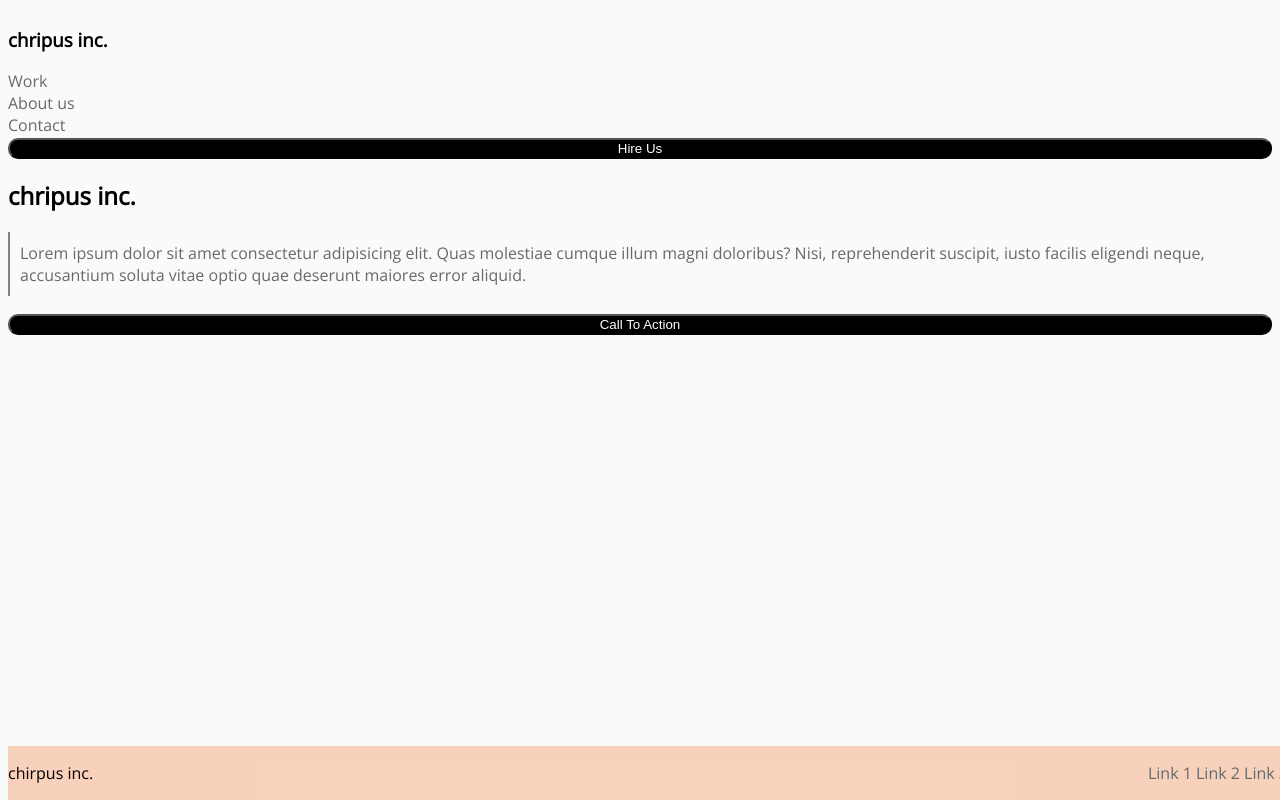
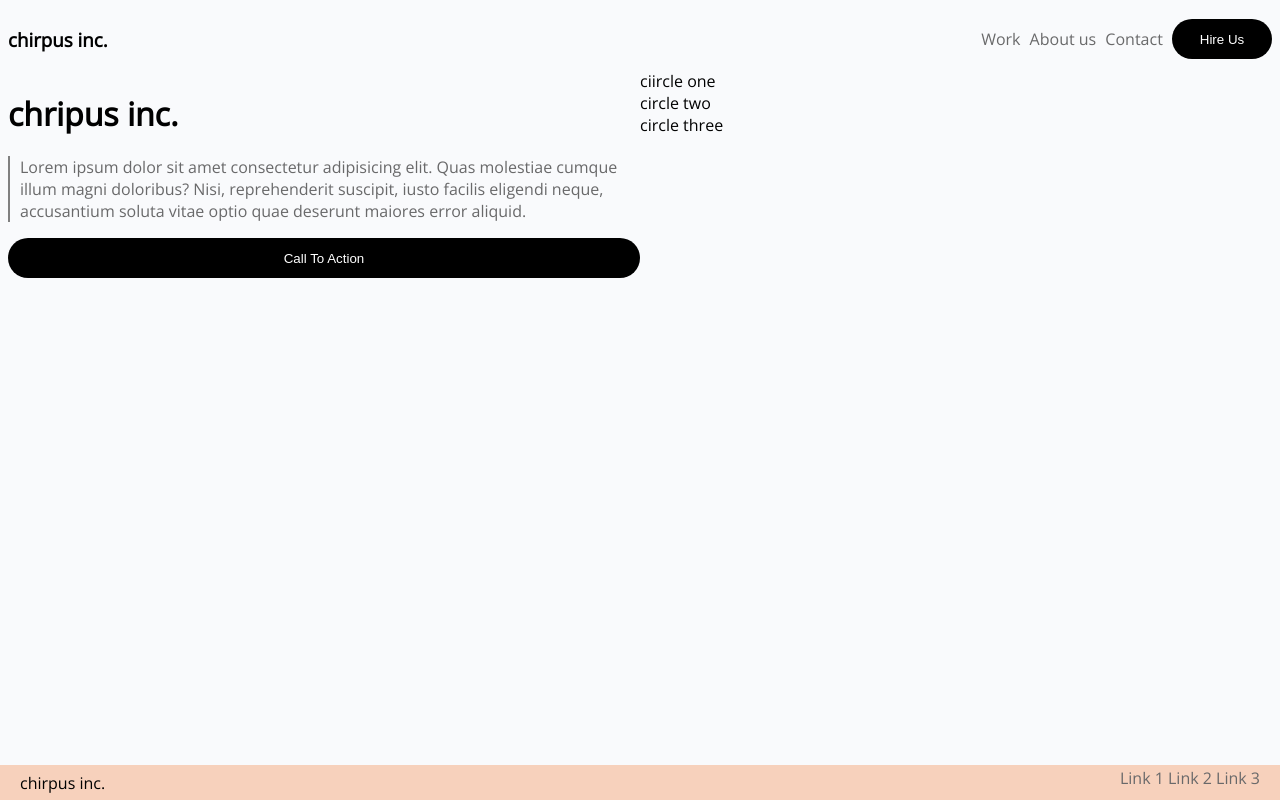
Before and after one commit to PunchesC/LabOne, a plain HTML site: page index.html in a window 1280 px wide. Drawn offline with nearby package versions, Linux system fonts and the light colour scheme.

Commit message:
desktop version

```diff
--- a/index.html
+++ b/index.html
@@ -11,26 +11,43 @@
 </head>
 <body>
   <header>
-    <h3>chripus inc.</h3>
+    <div>
+      <h3>chirpus inc.</h3>
+    </div>
 
-  <nav>
-   <a href="#">Work</a>
-   <a href="#">About us</a>
-   <a href="#">Contact</a>
+    <div id="top-right-header">
+      <nav id="top-right-links">
 
-  </nav>
+          <a href="#">Work</a>
+          <a id="aboutus" href="#">About us</a>
+          <a href="#">Contact</a>
+
+
+
+
+      </nav>
+
+
+      <button id="top-right-button"type="button">Hire Us</button>
+    </div>
+
 
 </header>
-  <div>
-    <button type="button">Hire Us</button>
-  </div>
+
 
 
   <main>
-    <h2>chripus inc.</h2>
+    <div id="main-text">
+    <h1>chripus inc.</h1>
 
-    <p>Lorem ipsum dolor sit amet consectetur adipisicing elit. Quas molestiae cumque illum magni doloribus? Nisi, reprehenderit suscipit, iusto facilis eligendi neque, accusantium soluta vitae optio quae deserunt maiores error aliquid.</p>
-  <button type="button">Call To Action</button>
+    <p id="lorem">Lorem ipsum dolor sit amet consectetur adipisicing elit. Quas molestiae cumque illum magni doloribus? Nisi, reprehenderit suscipit, iusto facilis eligendi neque, accusantium soluta vitae optio quae deserunt maiores error aliquid.</p>
+    <button type="button">Call To Action</button>
+  </div>
+  <div id="circle-container">
+    <div>ciircle one</div>
+    <div>circle two</div>
+    <div>circle three</div>
+  </div>
   </main>
 
 <footer>
--- a/style.css
+++ b/style.css
@@ -1,51 +1,123 @@
-html{
+html {
   font-family: 'Open Sans', sans-serif;
   background-color: #f9fafc;
-  position: relative;
-  width:100%;
-  min-height: 100vh;
 
 }
 
-a{
+nav{
+  margin-bottom: 10px;
+
+}
+
+a {
   text-decoration: none;
+  color: #69696a;
 }
-a {
-  color:#69696a;
-}
-main p{
-  border-left:2px solid gray;
-  position: relative;
-  padding:10px;
-  color:#69696a;
+main p {
+  border-left: 2px solid gray;
+  padding: 0 10px 0 10px;
+  color: #69696a;
 
 }
 
 button {
   width:100%;
-  color:white;
-  background:#000
-  ;
-  border-radius: 10px;
-  color:#fff;
+  height: 40px;
+  border: none;
+  color: white;
+  background: #000;
+  border-radius: 20px;
+  color: #fff;
+
+
+}
+
+#aboutus{
+  padding: 15px 0 15px 0;
+}
+
+header {
+
+  display: flex;
+  flex-direction: column;
+
+}
+
+/* #top-right-links{
+  display: flex;
+  flex-direction: column;
+} */
+
+
+
+
+
+footer {
+  background: rgba(247, 193, 162, 0.7);
+  width: 100%;
+  height:35px;
+  position: absolute;
+  bottom: 0;
+  left: 0;
+  box-sizing: border-box;
+  display: flex;
+  justify-content: space-between;
+  align-items: center;
+  padding: 0 20px 0 20px;
+}
+
+
+#circle-container{
+  display:none;
+}
+
+@media screen and (min-width: 768px){
+   #aboutus{
+    padding: 0px;
+  }
+  main{
+    display:flex;
+}
+#main-text{
+  width:50%;
+}
+
+#circle-container{
+  display:block
 }
 
 header{
-  display:flex;
+  display: flex;
+  flex-direction: row;
+  justify-content: space-between;
+  align-items:center;
+
+}
+
+#top-right-header{
+  display: flex;
+  align-items:center;
+
+}
+
+#top-right-links{
+  display: flex;
+  align-items:center;
+  justify-content: space-evenly;
+  width:200px;
+  margin-right:0;
+  margin-top:10px;
+}
+
+#top-right-button{
+  width:100px;
+}
+
+}
+
+@media screen and (max-width: 768px){
+#top-right-links{
+  display: flex;
   flex-direction: column;
 }
-
-header a{
-  display:flex;
-  flex-direction: column;
 }
-
-footer{
-  background: rgba(247, 193, 162, 0.7);
-  display: flex;
-  justify-content: space-between;
-  align-items: center;
-  position: absolute;
-  bottom: 0;
-  width: 100%;
-}
```
